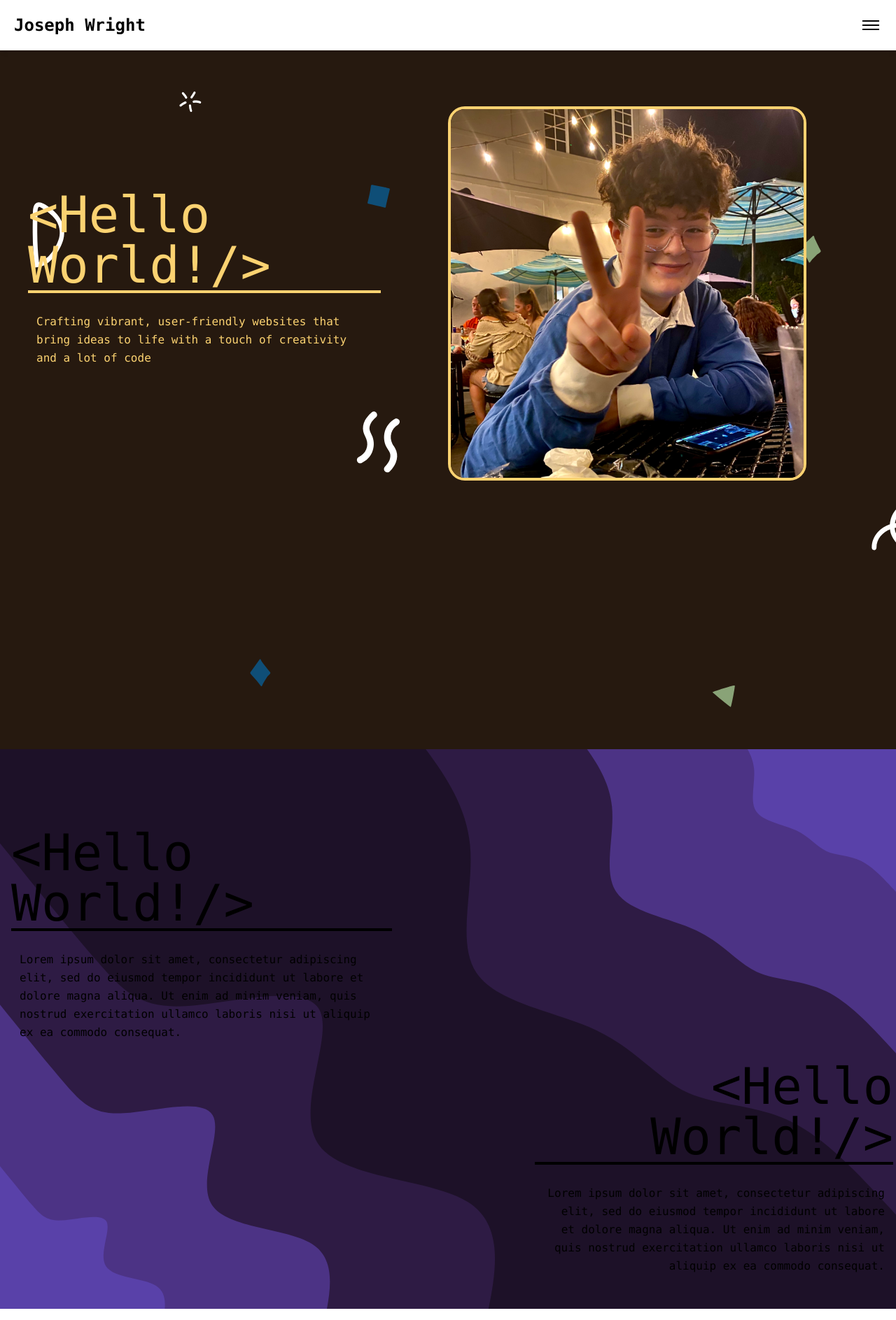
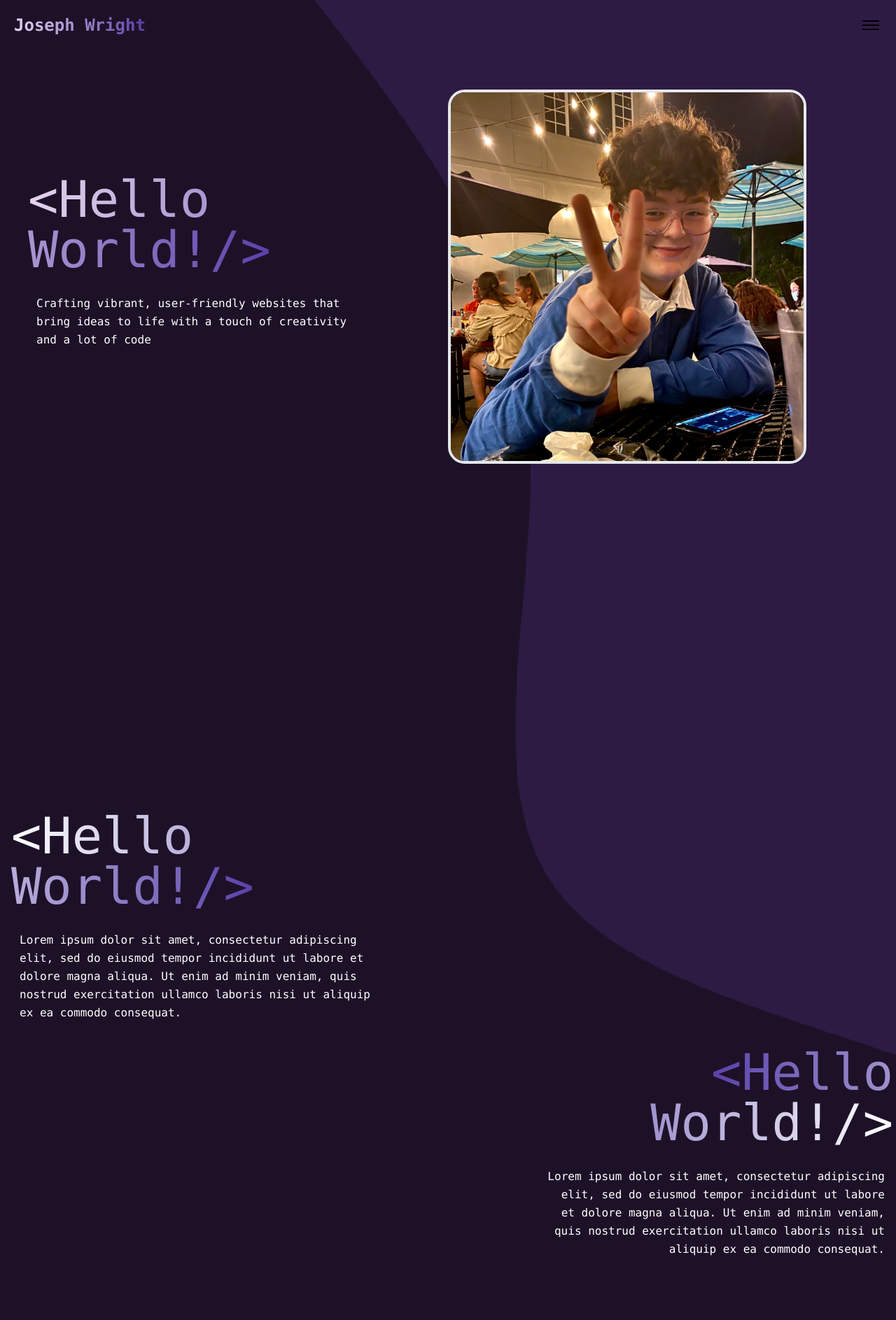
Before and after one commit to JosephW143/Professional-Portfolio-react, a React (Create React App) app: page / in a window 1280 px wide. Shown: the top 1887 px of the page at 70% size. Built offline with nearby package versions, Linux system fonts and the light colour scheme.

Commit message:
got some more idea down/working on new structure

```diff
--- a/src/App.js
+++ b/src/App.js
@@ -5,16 +5,24 @@ import Hero from './components/Hero';
 import About from "./components/About";
 import Contact from './components/Contact';
 import Portfolio from './components/Portfolio';
+import blob from "./svg/blob.svg";
 
 
 export default function App() {
   return (
-  <main className="font-mono overflow-x-hidden">
+  <main className="font-mono overflow-x-hidden"
+    style={{
+        backgroundImage: `url(${blob})`,
+        backgroundSize: 'cover',
+        backgroundPosition: 'center',
+
+    }}>
     <Header />
     <Hero />
     <About />
     <Portfolio />
     <Contact />
+    <Footer />
   </main>
   );
 }
--- a/src/components/About.js
+++ b/src/components/About.js
@@ -1,26 +1,22 @@
 import React from "react";
-import blob from "../svg/blob.svg";
 
 function About () {
     return (
-        <section id="about"
-            style={{
-                backgroundImage: `url(${blob})`,
-                backgroundSize: 'cover',
-                backgroundPosition: 'center',
-                backgroundAttachment: 'fixed',
-            }}
-        >
+        <section id="about">
             <div className="container relative mx-auto min-h-screen px-4 overflow-hidden">
                 <div className="absolute top-4 left-2 md:left-4 md:w-1/2 w-11/12 lg:pr-24 md:pr-16 pt-24 flex flex-col md:items-start md:text-left items-center text-center">
-                    <h2 className="title-font sm:text-7xl text-3xl mb-4 border-b-4 border-black">&lt;Hello World!/&gt;</h2>
-                    <p className="leading-relaxed mb-8 p-3">
+                    <h2 className="title-font sm:text-7xl text-3xl mb-4">
+                        <span className="bg-gradient-to-r from-[#FFF] to-[#5941A9] bg-clip-text text-transparent">&lt;Hello World!/&gt;</span>
+                    </h2>
+                    <p className="leading-relaxed mb-8 p-3 text-white">
                         Lorem ipsum dolor sit amet, consectetur adipiscing elit, sed do eiusmod tempor incididunt ut labore et dolore magna aliqua. Ut enim ad minim veniam, quis nostrud exercitation ullamco laboris nisi ut aliquip ex ea commodo consequat.
                     </p>
                 </div>
                 <div className="absolute bottom-1 right-2 md:right-1 md:w-1/2 w-11/12 lg:max-w-lg flex flex-col md:items-end md:text-right items-center text-center">
-                    <h2 className="title-font sm:text-7xl text-3xl mb-4 border-b-4 border-black">&lt;Hello World!/&gt;</h2>
-                    <p className="leading-relaxed mb-8 p-3">
+                    <h2 className="title-font sm:text-7xl text-3xl mb-4">
+                        <span className="bg-gradient-to-l from-[#FFF] to-[#5941A9] bg-clip-text text-transparent">&lt;Hello World!/&gt;</span>
+                    </h2>
+                    <p className="leading-relaxed mb-8 p-3 text-white">
                         Lorem ipsum dolor sit amet, consectetur adipiscing elit, sed do eiusmod tempor incididunt ut labore et dolore magna aliqua. Ut enim ad minim veniam, quis nostrud exercitation ullamco laboris nisi ut aliquip ex ea commodo consequat.
                     </p>
                 </div>
--- a/src/components/Header.js
+++ b/src/components/Header.js
@@ -1,16 +1,33 @@
-import React, { useState } from "react";
+import React, { useState, useEffect } from "react";
 
 export default function Header() {
     const [isMenuOpen, setIsMenuOpen] = useState(false);
+    const [isScrolled, setIsScrolled] = useState(false);
 
     const toggleMenu = () => {
         setIsMenuOpen(!isMenuOpen);
     };
 
+    useEffect(() => {
+        const handleScroll = () => {
+            const scrollTop = window.scrollY;
+            setIsScrolled(scrollTop > 50);
+        };
+
+        window.addEventListener('scroll', handleScroll);
+        return () => window.removeEventListener('scroll', handleScroll);
+    }, []);
+
     return (
-        <header className="md:sticky top-0 z-10 shadow-md">
+        <header className={`fixed top-0 w-full z-50 transition-all duration-300 ${
+            isScrolled
+                ? 'backdrop-blur-md bg-white/10 shadow-lg'
+                : 'bg-transparent'
+        }`}>
             <div className="flex justify-between items-center container mx-auto p-5">
-                <h1 className="title-font font-bold text-2xl">Joseph Wright</h1>
+                <p className="title-font font-bold text-2xl">
+                    <span className="bg-gradient-to-r from-[#E5D4ED] to-[#5941A9] bg-clip-text text-transparent">Joseph Wright</span>
+                </p>
 
                 {/* Navigation Button */}
                 <button
@@ -25,13 +42,19 @@ export default function Header() {
             </div>
 
             {/* Navigation Menu */}
-            <nav className={`absolute top-full right-0 w-full md:w-1/4 bg-white shadow-lg transition-all duration-300 ${isMenuOpen ? 'opacity-100 visible' : 'opacity-0 invisible'}`}>
+            <nav className={`absolute top-full right-0 w-full md:w-1/4 shadow-lg transition-all duration-300 ${
+                isMenuOpen ? 'opacity-100 visible' : 'opacity-0 invisible'
+            } ${
+                isScrolled
+                    ? 'backdrop-blur-md bg-white/30 border-b border-white/20'
+                    : 'bg-white'
+            }`}>
                 <div className="container mx-auto p-5">
                     <ul className="flex flex-col space-y-4">
-                        <li><a href="#about" className="text-black hover:text-blue-600 transition-colors duration-300">About</a></li>
-                        <li><a href="#projects" className="text-black hover:text-blue-600 transition-colors duration-300">Projects</a></li>
-                        <li><a href="#skills" className="text-black hover:text-blue-600 transition-colors duration-300">Skills</a></li>
-                        <li><a href="#contact" className="text-black hover:text-blue-600 transition-colors duration-300">Contact</a></li>
+                        <li><a href="#about" className="text-[#E5D4ED] hover:text-blue-600 transition-colors duration-300">About</a></li>
+                        <li><a href="#projects" className="text-[#E5D4ED] hover:text-blue-600 transition-colors duration-300">Projects</a></li>
+                        <li><a href="#skills" className="text-[#E5D4ED] hover:text-blue-600 transition-colors duration-300">Skills</a></li>
+                        <li><a href="#contact" className="text-[#E5D4ED] hover:text-blue-600 transition-colors duration-300">Contact</a></li>
                     </ul>
                 </div>
             </nav>
--- a/src/components/Hero.js
+++ b/src/components/Hero.js
@@ -5,24 +5,24 @@ import shapes from "../svg/confetti-doodles.svg";
 function About () {
     return (
         <section id="hero"
-        style={{
-            backgroundImage: `url(${shapes})`,
-            backgroundSize: 'cover',
-            backgroundPosition: 'center',
-
-        }}>
-            <div className="container flex mx-auto px-10 py-20 md:flex-row flex-col items-center pb-96">
+        >
+            <div className="container flex mx-auto px-10 pt-32 pb-96 md:flex-row flex-col items-center">
                 <div className="md:w-1/2 lg:pr-24 md:pr-16 flex flex-col md:items-start md:text-left mb-16 md:mb-0 items-center text-center text-[#Fbd271]">
-                    <h2 className="title-font sm:text-7xl text-3xl mb-4 border-b-4 border-[#Fbd271]">&lt;Hello World!/&gt;</h2>
+                    <h1 className="title-font sm:text-7xl text-3xl mb-4 ">
+                        <span className="bg-gradient-to-r from-[#E5D4ED] to-[#5941A9] bg-clip-text text-transparent">&lt;Hello World!/&gt;</span>
+                    </h1>
                     <p className="leading-relaxed mb-8 p-3">
-                        Crafting vibrant, user-friendly websites that bring ideas to life with a touch of creativity and a lot of code
+                       <span className="text-white">Crafting vibrant, user-friendly websites that bring ideas to life with a touch of creativity and a lot of code </span>
                     </p>
                 </div>
                 <div
                     className="lg:max-w-lg lg:w-full md:w-1/2 w-5/6"
                 >
-                    <img className="object-center object-cover border-4 rounded-3xl border-[#Fbd271]" src={me} alt="A photo of Joseph Wright" />
+                    <img className="object-center object-cover border-4 rounded-3xl bg-gradient-to-r from-[#E5D4ED] to-[#5941A9]" src={me} alt="A photo of Joseph Wright" />
                 </div>
+            </div>
+            <div className="container  w-full ">
+
             </div>
         </section>
     );
--- a/src/components/Portfolio.js
+++ b/src/components/Portfolio.js
@@ -7,13 +7,13 @@ function Portfolio () {
         <div className="container mx-auto text-center py-10 px-5 lg:px-44">
             <div className="flex flex-col w-full mb-20">
                 <h2 className="title-font text-5xl font-black">
-                   Some Projects I've worked on
+                   <span className="bg-gradient-to-r from-[#FFF] to-[#5941A9] bg-clip-text text-transparent">Some Projects I've worked on</span>
                 </h2>
             </div>
             <div className="grid grid-cols-1 md:grid-cols-2 gap-8">
                 {work.map((project) => (
                     <div
-                        className="bg-white rounded-lg shadow-lg hover:shadow-2xl transform hover:-translate-y-2 transition-all duration-300 ease-in-out overflow-hidden cursor-pointer"
+                        className="blur-none hover:blur-xl bg-white/10 rounded-lg shadow-lg hover:shadow-2xl transform hover:-translate-y-2 transition-all duration-300 ease-in-out overflow-hidden cursor-pointer"
                         key={project.id}
                     >
                         <div className="aspect-video overflow-hidden">
@@ -27,7 +27,7 @@ function Portfolio () {
                             <h3 className="text-xl font-bold text-gray-800 mb-3">{project.title}</h3>
                             <a
                                 href={project.href}
-                                className="inline-block bg-blue-600 hover:bg-blue-700 text-white font-semibold py-2 px-4 rounded transition-colors duration-200"
+                                className="inline-block bg-gradient-to-r from-[#E5D4ED] to-[#5941A9] text-white font-semibold py-2 px-4 rounded transition-colors duration-200"
                                 target="_blank"
                                 rel="noopener noreferrer"
                             >
--- a/tailwind.config.js
+++ b/tailwind.config.js
@@ -3,7 +3,11 @@ module.exports = {
     "./src/**/*.{js,jsx,ts,tsx}",
   ],
   theme: {
-    extend: {},
+    extend: {
+      backdropBlur: {
+        xs: '2px',
+      }
+    },
   },
   plugins: [],
 }
```
